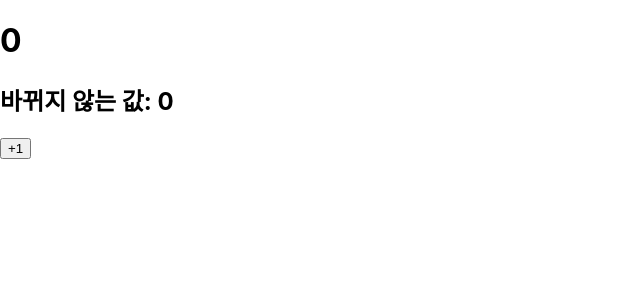
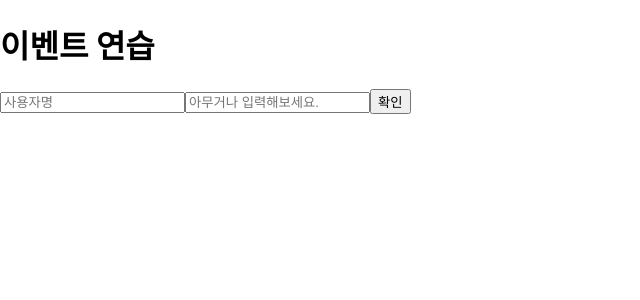
Before and after one commit to cptkuk91/How-To-React, a React (Create React App) app: page / in a window 1280 px wide. Shown: the top 300 px of the page, without its empty margins (0-640 px from the left). Built offline with nearby package versions, Linux system fonts and the light colour scheme.

Commit message:
Event Handle

```diff
--- a/src/App.js
+++ b/src/App.js
@@ -1,9 +1,9 @@
 import React from "react";
 import './App.css';
-import Counter from "./Counter";
+import EventPractice from "./EventPractice";
 
 function App() {
-  return <Counter/>
+  return <EventPractice/>
 }
 
 export default App;
--- /dev/null
+++ b/src/EventPractice.js
@@ -0,0 +1,55 @@
+import React, { Component } from 'react'
+
+class EventPractice extends Component {
+
+    state = {
+        username: '',
+        message: ''
+    }
+
+    handleChange = (e) => {
+        this.setState({
+            [e.target.name]: e.target.value
+        });
+    }
+
+    handleClick = () => {
+        alert(this.state.username + ': ' + this.state.message);
+        this.setState({
+            username: '',
+            message: ''
+        });
+    }
+
+    handleKeyPress = (e) => {
+        if(e.key === 'Enter'){
+            this.handleClick();
+        };
+    }
+
+    render() {
+        return (
+            <div>
+                <h1>이벤트 연습</h1>
+                <input
+                    type="text"
+                    name="username"
+                    placeholder="사용자명"
+                    value={this.state.username}
+                    onChange={this.handleChange}
+                />
+                <input
+                    type="text"
+                    name="message"
+                    placeholder="아무거나 입력해보세요."
+                    value={this.state.message}
+                    onChange={this.handleChange}
+                    onKeyPress={this.handleKeyPress}
+                />
+                <button onClick={this.handleClick}>확인</button>
+            </div>
+        )
+    }
+}
+
+export default EventPractice
```
Also changed, not shown: src/EventHandle/arrowEventPractice.js (added, +47 -0 lines), src/ReactStorage/MyComponent_InsideClass.js (+8 -8 lines), src/Say.js (added, +28 -0 lines).
